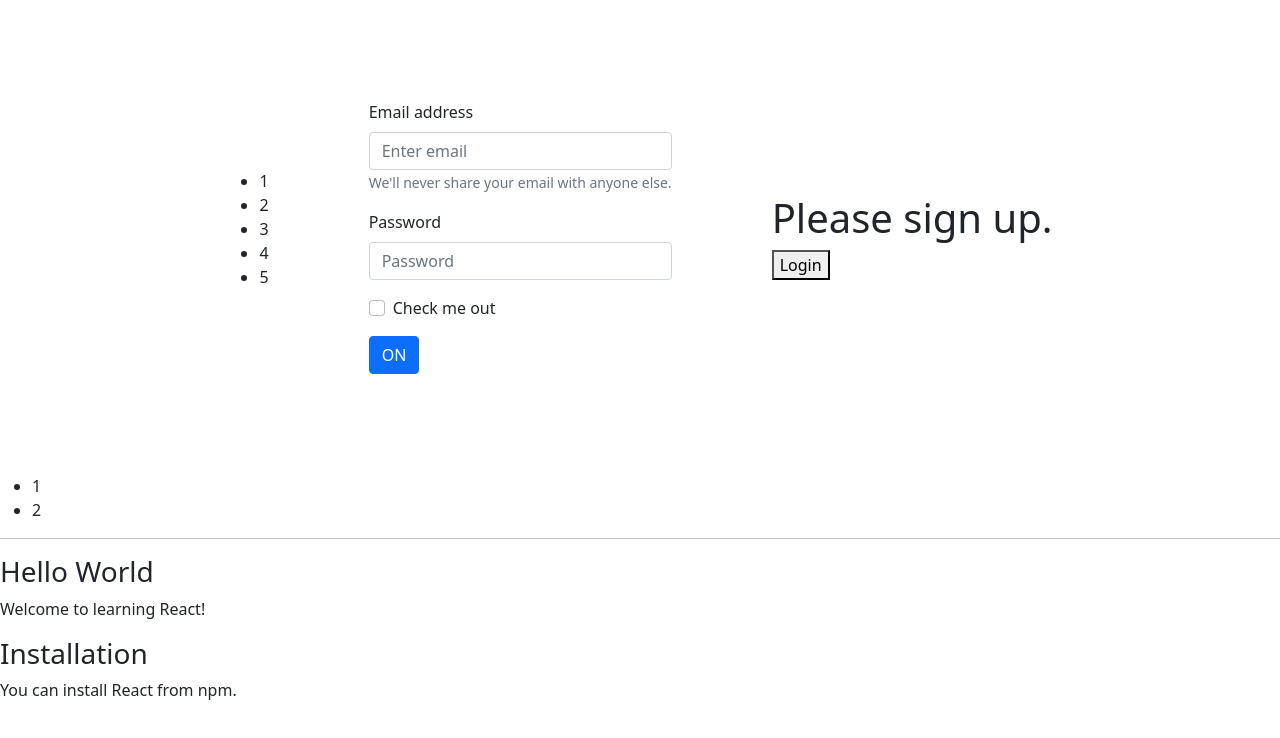
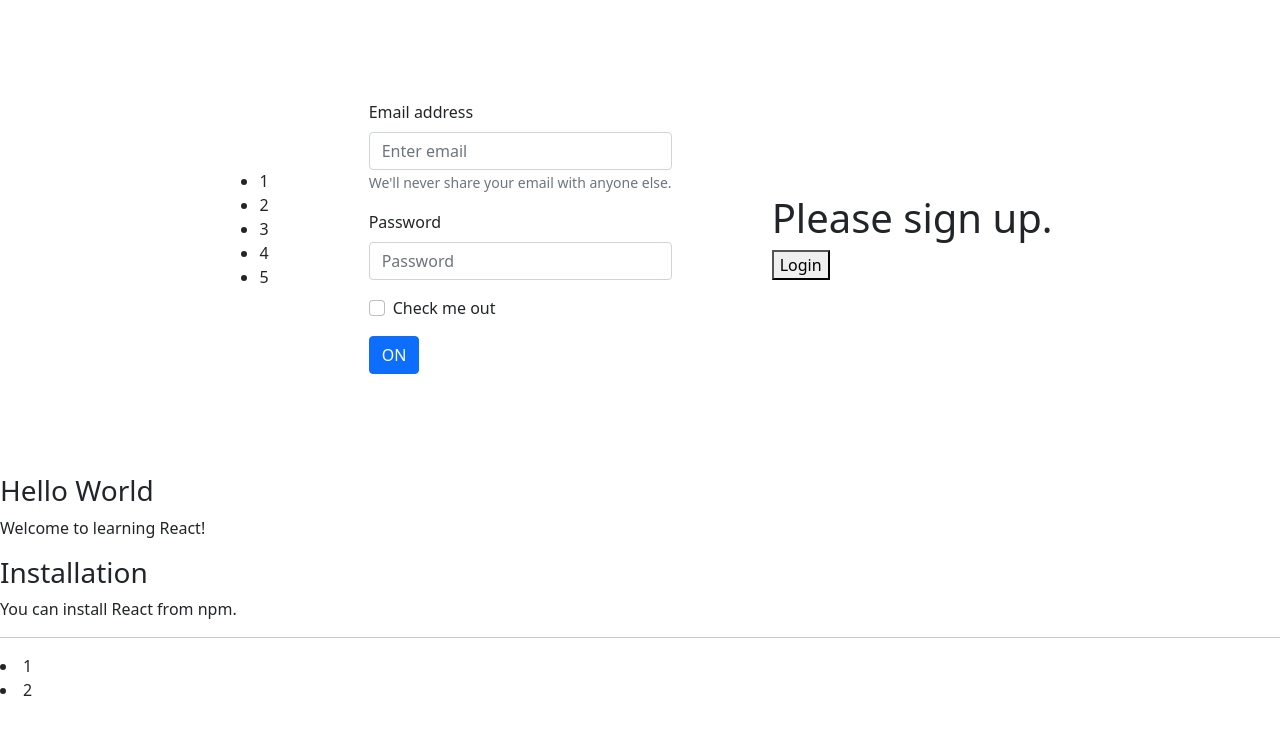
Before and after one commit to pedroluiznogueira/react-main-concepts, a React (Create React App) app: page / in a window 1280 px wide. Shown: the top 738 px of the page. Built offline with nearby package versions, Linux system fonts and the light colour scheme.

Commit message:
Using map function directly on the JSX

```diff
--- a/src/components/Blog.tsx
+++ b/src/components/Blog.tsx
@@ -16,9 +16,22 @@ function Blog(props: any) {
     );
     return (
       <div>
-        {sidebar}
+        {
+                props.posts.map((post: any) =>
+                <div key={post.id}>
+                <h3>{post.title}</h3>
+                <p>{post.content}</p>
+                </div>
+            )
+        }
         <hr />
-        {content}
+        {
+                props.posts.map((post: any) =>
+                <li key={post.id}>
+                    {post.id}
+                </li>
+                )
+        }
       </div>
     );
 }
```
